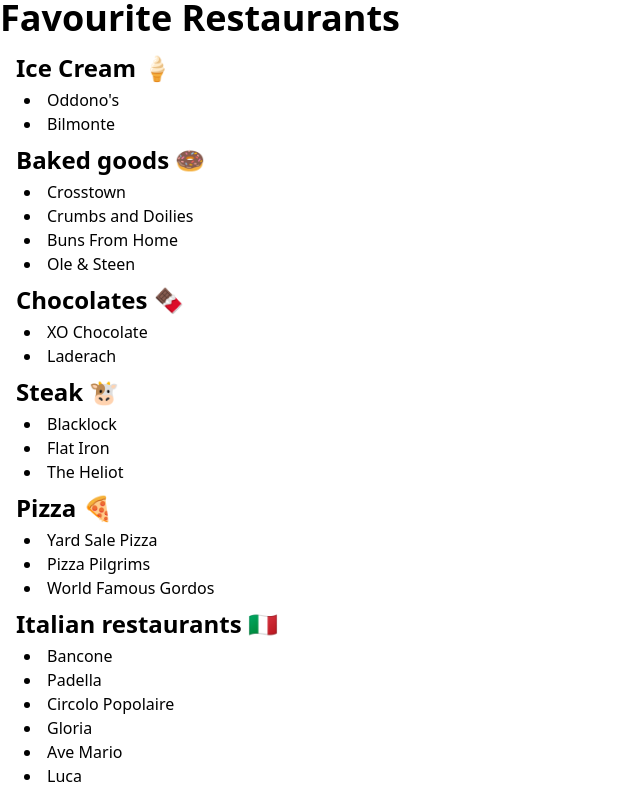
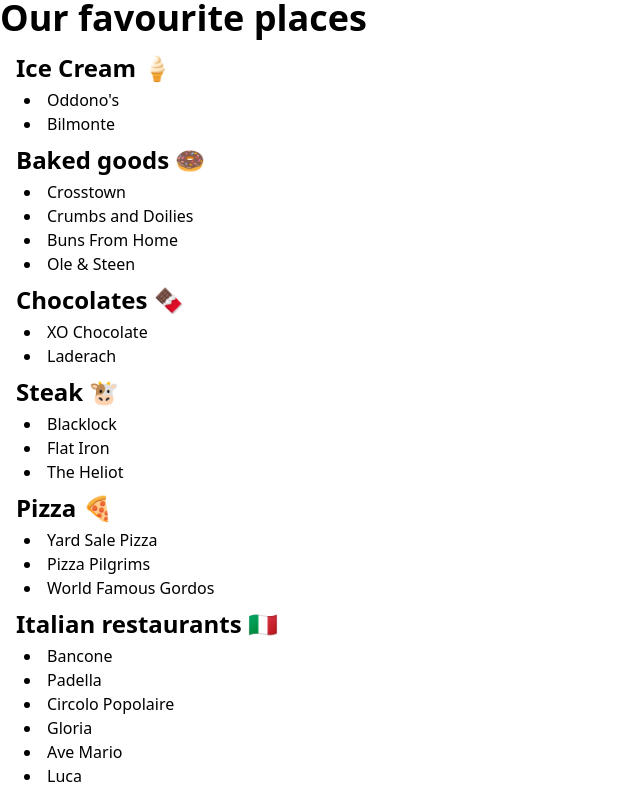
Before and after one commit to claire-hughez/food-website, a SvelteKit app: page / in a window 1280 px wide. Shown: the top 797 px of the page, without its empty margins (0-640 px from the left). Built offline with nearby package versions, Linux system fonts and the light colour scheme.

Commit message:
Update README, header text

```diff
--- a/src/routes/+page.svelte
+++ b/src/routes/+page.svelte
@@ -9,7 +9,7 @@
   }, new Map());
 </script>
 
-<h1 class="mb-4 text-4xl font-extrabold leading-none text-slate">Favourite Restaurants</h1>
+<h1 class="mb-4 text-4xl font-extrabold leading-none text-slate">Our favourite places</h1>
 
 <div class="mx-4">
   {#each restaurantsByCategory as [category, restaurants]}
```
Also changed, not shown: 1 other file (tests, documents, lock files or other folders).
